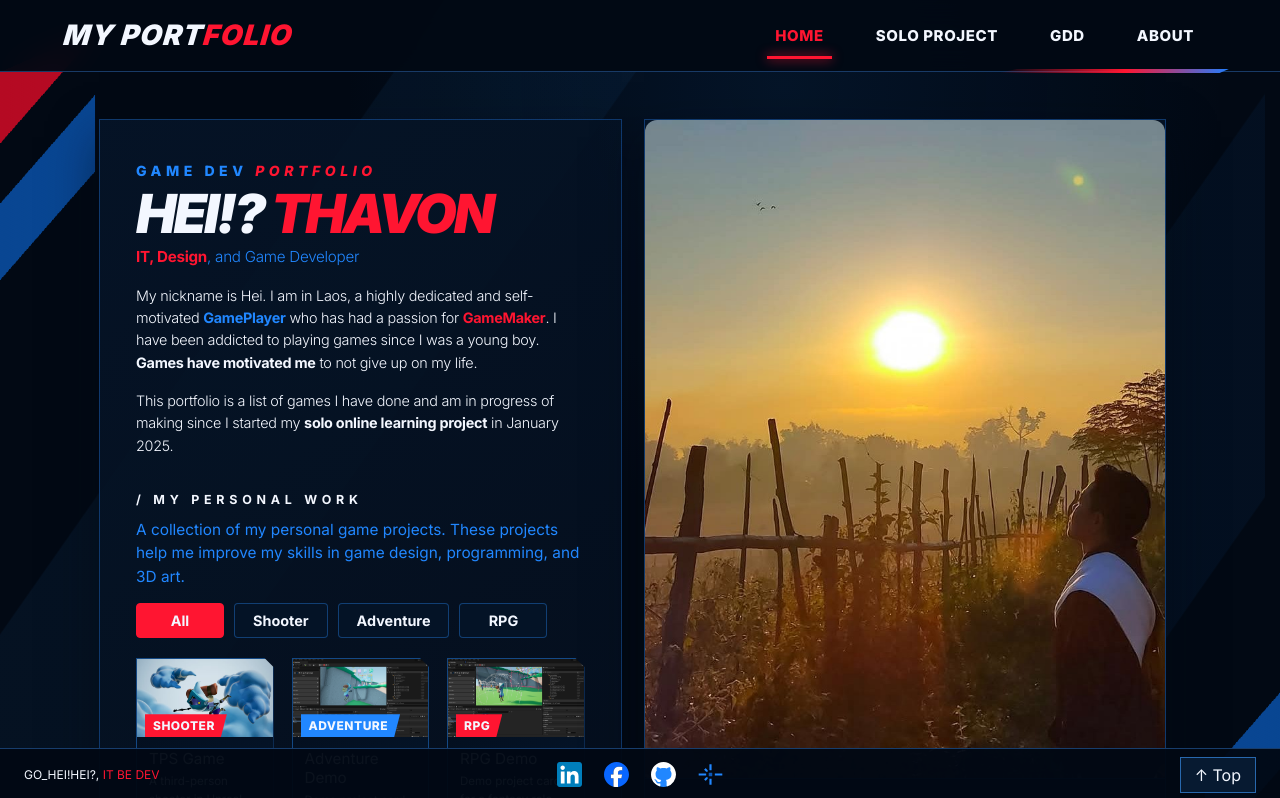
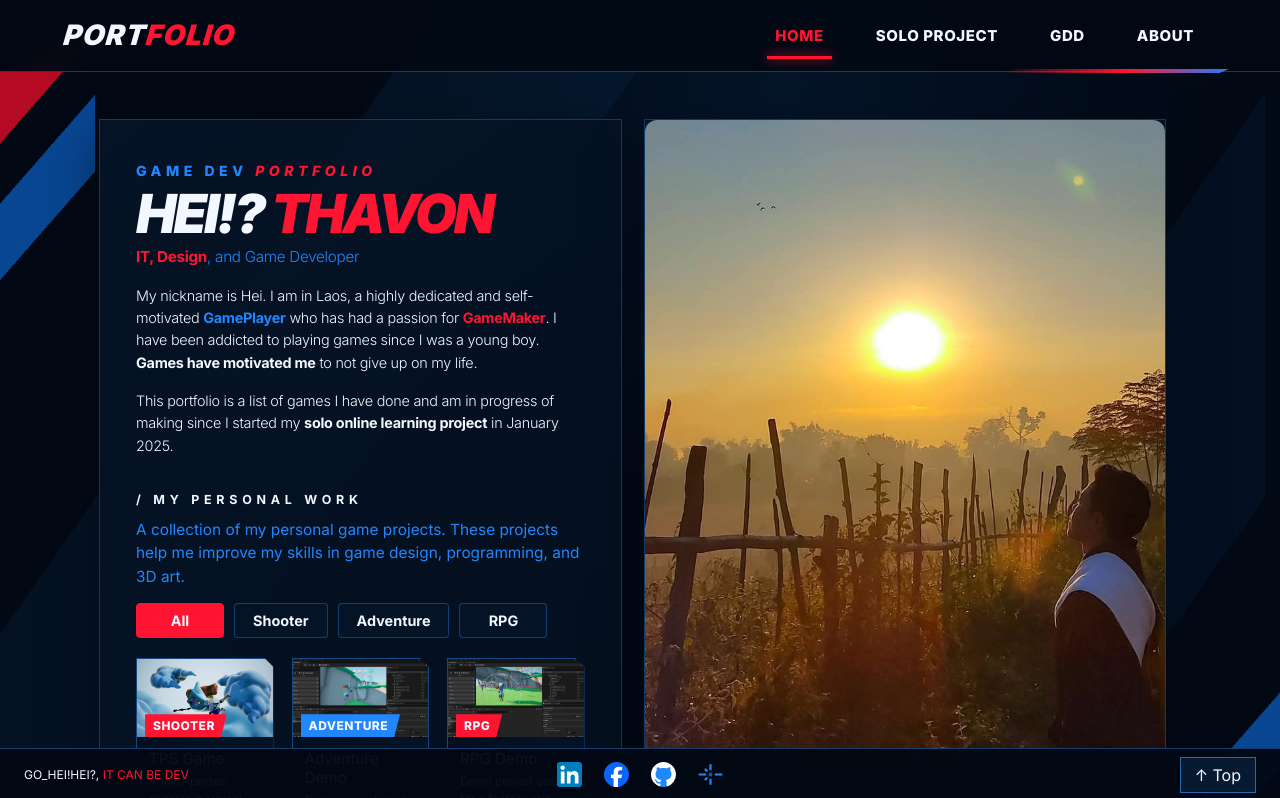
Before and after one commit to thavon91/web-portfolio, a React (Vite) app: page / in a window 1280 px wide. Shown: the top 798 px of the page. Built offline with nearby package versions, Linux system fonts and the light colour scheme.

Commit message:
Change header brand to Portfolio
Co-authored-by: Copilot <223556219+Copilot@users.noreply.github.com>

```diff
--- a/src/App.jsx
+++ b/src/App.jsx
@@ -50,7 +50,7 @@ export default function App() {
     <ThemeProvider theme={theme}>
       <div className="menu">
         <div className="topbar">
-          <a className="brand" href="#home">MY PORT<span>FOLIO</span></a>
+          <a className="brand" href="#home">PORT<span>FOLIO</span></a>
           <div className="topbar-center">
             <a href="#home">
               <button
@@ -95,7 +95,7 @@ export default function App() {
         <footer className="footer">
           <div className="footer-left">
             <span className="footer-name">Go_Hei!Hei?,</span>
-            <span className="footer-role"> IT Be Dev</span>
+            <span className="footer-role"> IT Can Be Dev</span>
           </div>
 
           <div className="footer-center">
```
